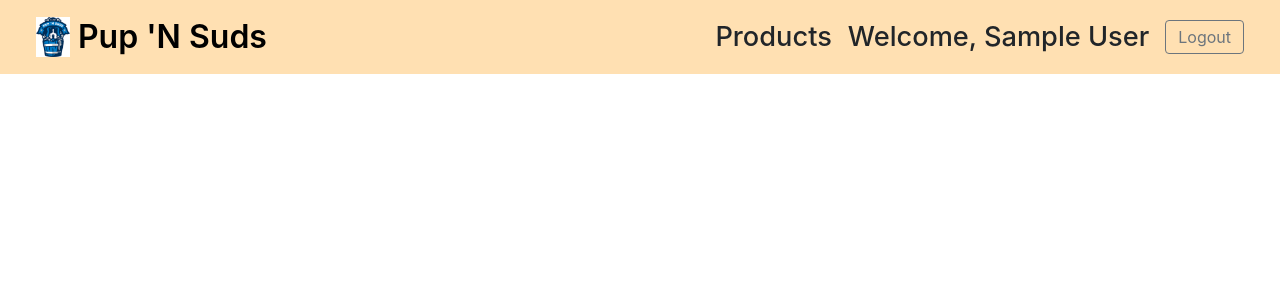
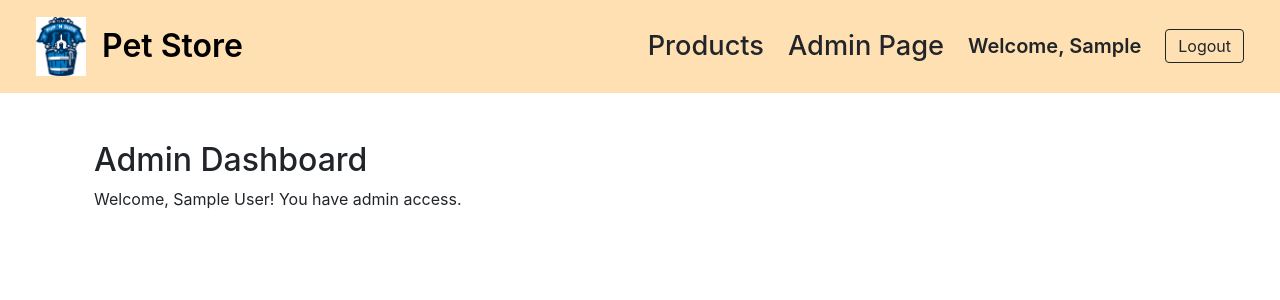
Before and after one commit to RValenzuela30/2412-FTB-Capstone, a React (Create React App) app in the folder client/: page /admin in a window 1280 px wide. Shown: the top 300 px of the page. Built offline with nearby package versions, Linux system fonts and the light colour scheme; sample sign-in values are in the browser's storage.

Commit message:
Admin page created and auth routes connected.

```diff
--- a/client/src/App.css
+++ b/client/src/App.css
@@ -37,21 +37,29 @@
   }
 }
 
+/* Navbar styles */
+.custom-navbar {
+  background-color: #ffe0b2; /* soft orange */
+  width: 100%;
+  padding: 0.75rem 1.5rem;
+}
+
 /* Logo and brand styling */
+.navbar-brand {
+  display: flex;
+  align-items: center;
+  gap: 0.5rem;
+}
+
 .navbar-brand img {
-  width: 100px;
+  width: 50px;
   height: auto;
+  object-fit: contain;
 }
 
 .navbar-brand span {
   font-size: 2rem;
   font-weight: 600;
-}
-
-/* Custom navbar background */
-.custom-navbar {
-  background-color: #ffe0b2; /* soft orange */
-  width: 100%;
 }
 
 /* Link styling */
@@ -65,7 +73,7 @@
   text-decoration: underline;
 }
 
-/* Logout button small size */
+/* Logout button styling */
 .navbar .btn-sm {
   font-size: 1rem;
   padding: 0.25rem 0.75rem;
--- a/client/src/App.js
+++ b/client/src/App.js
@@ -1,28 +1,45 @@
 import React from "react";
-import { BrowserRouter as Router, Routes, Route } from "react-router-dom";
-import "./App.css";
+import { BrowserRouter as Router, Routes, Route, Navigate } from "react-router-dom";
 import Home from "./pages/Home";
 import Products from "./pages/Products";
+import ProductDetail from "./pages/ProductDetail";
 import Orders from "./pages/Orders";
 import Login from "./pages/Login";
-import ProductDetail from "./pages/ProductDetail";
+import AdminPage from "./pages/AdminPage";
 import Navbar from "./components/Navbar";
-import { AuthProvider } from "./AuthContext";
+import { useAuth } from "./AuthContext";
 
 function App() {
+  const { user, logout } = useAuth();
+
+  const handleLogout = () => {
+    logout();
+  };
+
   return (
-    <AuthProvider>
-      <Router>
-        <Navbar />
+    <Router>
+      <Navbar user={user} onLogout={handleLogout} />
+      <div className="container mt-4">
         <Routes>
           <Route path="/" element={<Home />} />
           <Route path="/products" element={<Products />} />
-          <Route path="/orders" element={<Orders />} />
+          <Route path="/products/:id" element={<ProductDetail />} />
+          <Route
+            path="/orders"
+            element={
+              user && user.role === "customer" ? <Orders /> : <Navigate to="/login" />
+            }
+          />
+          <Route
+            path="/admin"
+            element={
+              user && user.role === "admin" ? <AdminPage /> : <Navigate to="/login" />
+            }
+          />
           <Route path="/login" element={<Login />} />
-          <Route path="/products/:id" element={<ProductDetail />} />
         </Routes>
-      </Router>
-    </AuthProvider>
+      </div>
+    </Router>
   );
 }
 
--- a/client/src/AuthContext.js
+++ b/client/src/AuthContext.js
@@ -40,3 +40,5 @@ export function AuthProvider({ children }) {
 export function useAuth() {
   return useContext(AuthContext);
 }
+
+export { AuthContext };
--- a/client/src/components/Navbar.js
+++ b/client/src/components/Navbar.js
@@ -1,27 +1,30 @@
 import React from "react";
-import { Link } from "react-router-dom";
+import { Link, useNavigate } from "react-router-dom";
 import logo from "../assets/petlogo2.png";
 import { useAuth } from "../AuthContext";
 
 function Navbar() {
   const { user, logout } = useAuth();
+  const navigate = useNavigate();
+
+  const handleLogout = () => {
+    logout();
+    navigate("/");
+  };
 
   return (
-    <nav className="navbar custom-navbar navbar-expand-lg px-4">
+    <nav className="navbar custom-navbar px-4">
       <div className="container-fluid d-flex justify-content-between align-items-center">
-        {/* Logo and Brand */}
         <Link className="navbar-brand d-flex align-items-center" to="/">
           <img
             src={logo}
             alt="Logo"
-            className="me-2"
-            style={{ height: "40px", width: "auto" }}
+            className="d-inline-block align-text-top me-2"
           />
-          <span>Pup 'N Suds</span>
+          <span>Pet Store</span>
         </Link>
 
-        {/* Navigation and Auth */}
-        <div className="d-flex align-items-center gap-3">
+        <div className="d-flex align-items-center gap-4">
           <Link className="nav-link" to="/products">
             Products
           </Link>
@@ -32,20 +35,25 @@ function Navbar() {
             </Link>
           )}
 
-          {user ? (
-            <div className="d-flex align-items-center gap-3">
-              <span className="nav-link m-0 p-0">Welcome, {user.name}</span>
-              <button
-                className="btn btn-outline-secondary btn-sm"
-                onClick={logout}
-              >
-                Logout
-              </button>
-            </div>
-          ) : (
+          {user?.role === "admin" && (
+            <Link className="nav-link" to="/admin">
+              Admin Page
+            </Link>
+          )}
+
+          {!user ? (
             <Link className="nav-link" to="/login">
               Login
             </Link>
+          ) : (
+            <>
+              <span className="fw-semibold fs-5">
+                Welcome, {user.name.split(" ")[0]}
+              </span>
+              <button className="btn btn-sm btn-outline-dark" onClick={handleLogout}>
+                Logout
+              </button>
+            </>
           )}
         </div>
       </div>
--- a/client/src/index.js
+++ b/client/src/index.js
@@ -1,17 +1,15 @@
 import React from "react";
 import ReactDOM from "react-dom/client";
+import App from "./App";
+import { AuthProvider } from "./AuthContext"; // ✅ import the provider
 import "./index.css";
-import App from "./App";
-import reportWebVitals from "./reportWebVitals";
+import "./App.css";
 
 const root = ReactDOM.createRoot(document.getElementById("root"));
 root.render(
   <React.StrictMode>
-    <App />
+    <AuthProvider>
+      <App />
+    </AuthProvider>
   </React.StrictMode>
 );
-
-// If you want to start measuring performance in your app, pass a function
-// to log results (for example: reportWebVitals(console.log))
-// or send to an analytics endpoint. Learn more: https://bit.ly/CRA-vitals
-reportWebVitals();
--- /dev/null
+++ b/client/src/pages/AdminPage.js
@@ -0,0 +1,25 @@
+// src/pages/AdminPage.js
+import React, { useContext, useEffect } from "react";
+import { useNavigate } from "react-router-dom";
+import { AuthContext } from "../AuthContext";
+
+function AdminPage() {
+  const { user } = useContext(AuthContext);
+  const navigate = useNavigate();
+
+  useEffect(() => {
+    if (!user || user.role !== "admin") {
+      navigate("/");
+    }
+  }, [user, navigate]);
+
+  return (
+    <div className="container mt-5">
+      <h2>Admin Dashboard</h2>
+      <p>Welcome, {user?.name}! You have admin access.</p>
+      {/* Text*/}
+    </div>
+  );
+}
+
+export default AdminPage;
--- a/client/src/pages/Login.js
+++ b/client/src/pages/Login.js
@@ -11,11 +11,11 @@ function Login() {
     mailingAddress: "",
     billingInfo: "",
   });
-
   const [sameAsMailing, setSameAsMailing] = useState(false);
   const [errorMessage, setErrorMessage] = useState("");
+
+  const { login } = useAuth();
   const navigate = useNavigate();
-  const { login } = useAuth();
 
   const toggleForm = () => {
     setIsLogin(!isLogin);
@@ -84,9 +84,15 @@ function Login() {
       const result = await response.json();
 
       if (response.ok) {
-        login(result.user, result.token); // ✅ login after either login or signup
+        login(result.user, result.token);
         setErrorMessage("");
-        navigate("/products"); // ✅ redirect after success
+
+        // Redirect based on role
+        if (result.user.role === "admin") {
+          navigate("/admin");
+        } else {
+          navigate("/products");
+        }
       } else if (response.status === 409) {
         setErrorMessage("That email is already in use.");
       } else {
@@ -174,7 +180,7 @@ function Login() {
             </div>
 
             <div className="mb-3">
-              <label className="form-label">Billing Info (Optional)</label>
+              <label className="form-label">Billing Address (Optional)</label>
               <input
                 name="billingInfo"
                 type="text"
```
Also changed, not shown: 1 other file (tests, documents, lock files or other folders).
